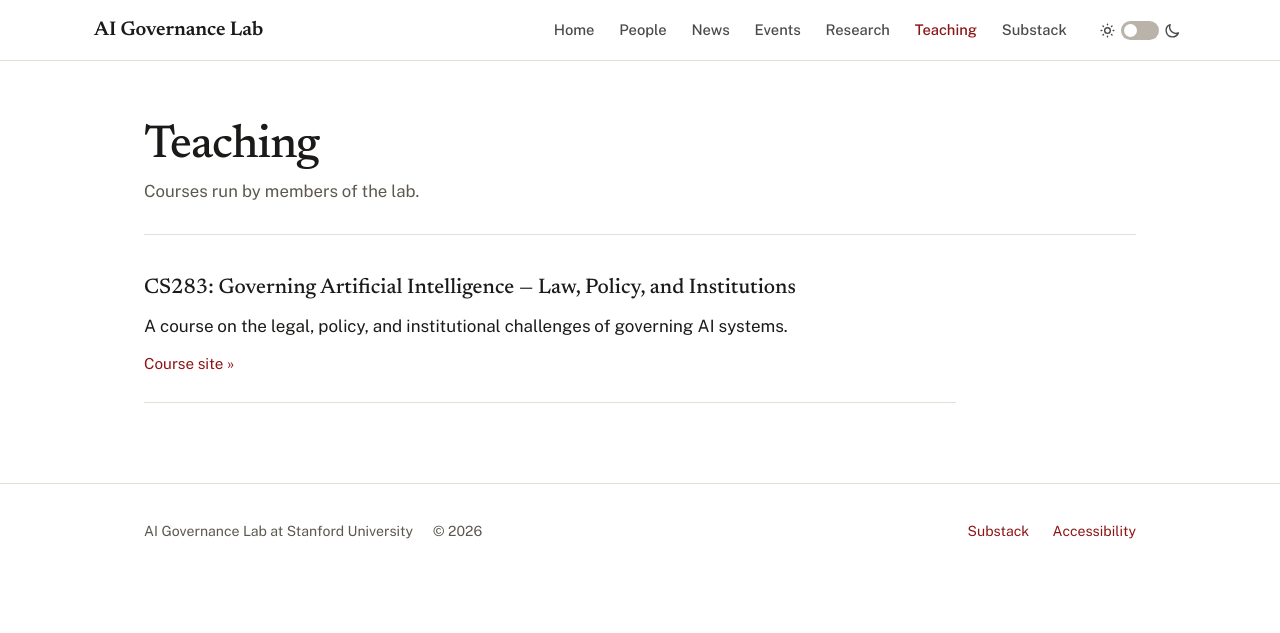
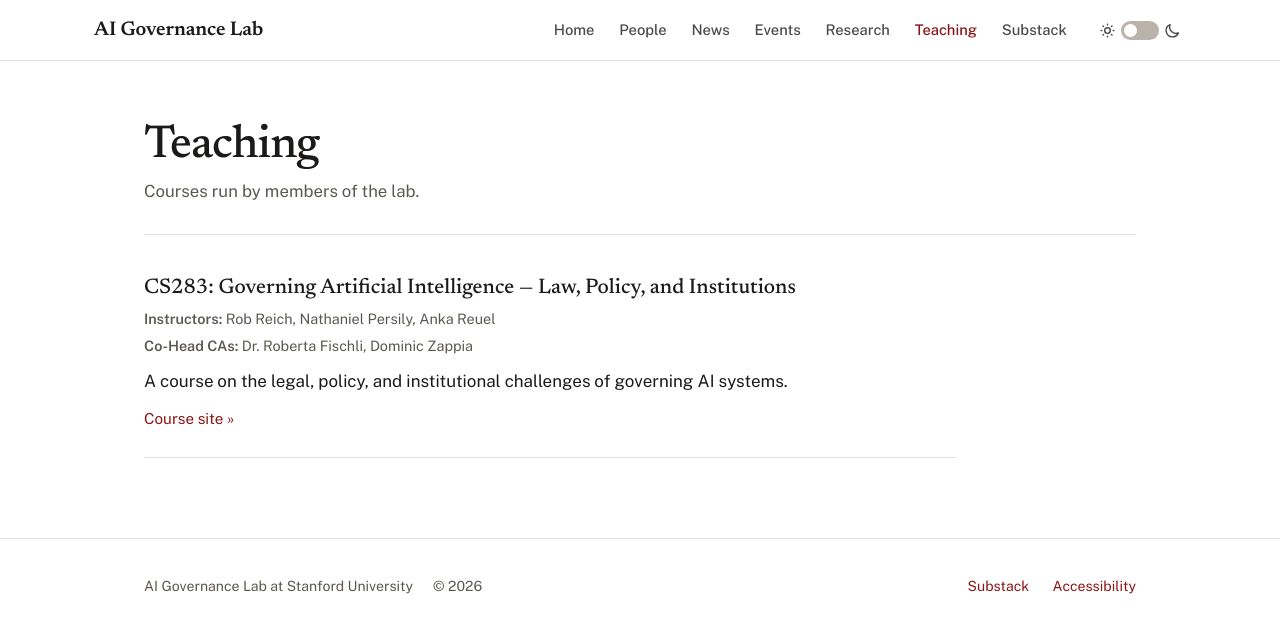
Before and after one commit to aigovlab/lab-website, a Jekyll site: the page built from teaching.html, in a window 1280 px wide. Shown: the top 633 px of the page. Built offline with Jekyll 4.4.1, drawn with Linux system fonts in a browser that asks for light colours.

Commit message:
List the CS283 teaching staff
Courses take instructors and head_cas, each rendering as its own
labelled line so the two roles stay distinguishable.

Co-Authored-By: Claude Opus 5 (1M context) <noreply@anthropic.com>

```diff
--- a/_data/courses.yml
+++ b/_data/courses.yml
@@ -3,11 +3,19 @@
 #   title       course number and name
 #   term        when it runs, e.g. "Autumn 2026" — optional
 #   instructors list of names — optional
+#   head_cas    list of co-head CAs — optional
 #   description one or two plain sentences
 #   url         the course site
 #   link_text   the link's wording; defaults to "Course site"
 
 - title: "CS283: Governing Artificial Intelligence — Law, Policy, and Institutions"
+  instructors:
+    - "Rob Reich"
+    - "Nathaniel Persily"
+    - "Anka Reuel"
+  head_cas:
+    - "Dr. Roberta Fischli"
+    - "Dominic Zappia"
   description: >-
     A course on the legal, policy, and institutional challenges of governing
     AI systems.
--- a/assets/css/style.css
+++ b/assets/css/style.css
@@ -814,6 +814,15 @@ a.person-card:hover .avatar {
   color: var(--ink-soft);
 }
 
+/* Term, instructors, and CAs each get their own line. */
+.course-meta + .course-meta {
+  margin-top: 0.15rem;
+}
+
+.course-role {
+  font-weight: 600;
+}
+
 .course-description {
   margin: 0.6rem 0 0;
 }
--- a/teaching.html
+++ b/teaching.html
@@ -15,15 +15,21 @@ description: >-
     {%- for course in site.data.courses %}
     <li class="course">
       <h2 class="course-title">{{ course.title | escape }}</h2>
-      {%- if course.term or course.instructors %}
+      {%- if course.term %}
+      <p class="course-meta">{{ course.term | escape }}</p>
+      {%- endif %}
+      {%- if course.instructors %}
       <p class="course-meta">
-        {%- if course.term %}{{ course.term | escape }}{% endif -%}
-        {%- if course.term and course.instructors %} — {% endif -%}
-        {%- if course.instructors %}
-          {%- for name in course.instructors -%}
-          {{ name | escape }}{% unless forloop.last %}, {% endunless %}
-          {%- endfor -%}
-        {%- endif -%}
+        <span class="course-role">Instructors:</span>
+        {%- for name in course.instructors %} {{ name | escape }}{% unless forloop.last %},{% endunless %}
+        {%- endfor -%}
+      </p>
+      {%- endif %}
+      {%- if course.head_cas %}
+      <p class="course-meta">
+        <span class="course-role">Co-Head CAs:</span>
+        {%- for name in course.head_cas %} {{ name | escape }}{% unless forloop.last %},{% endunless %}
+        {%- endfor -%}
       </p>
       {%- endif %}
       <p class="course-description">{{ course.description | strip_newlines | escape }}</p>
```
Also changed, not shown: README.md.
